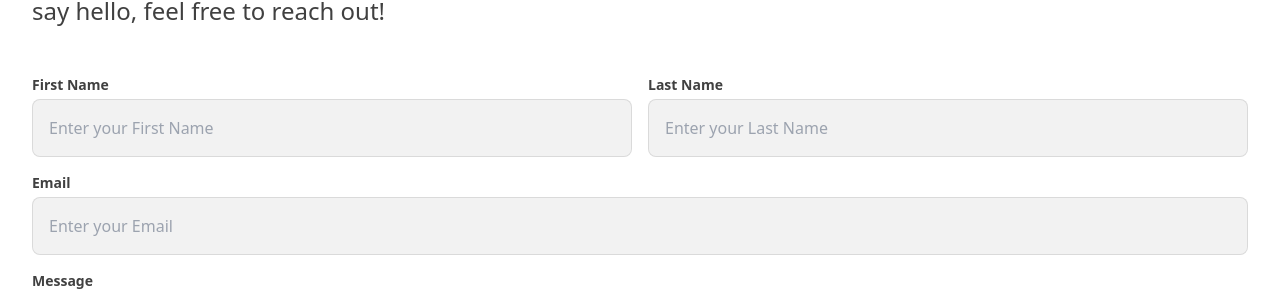
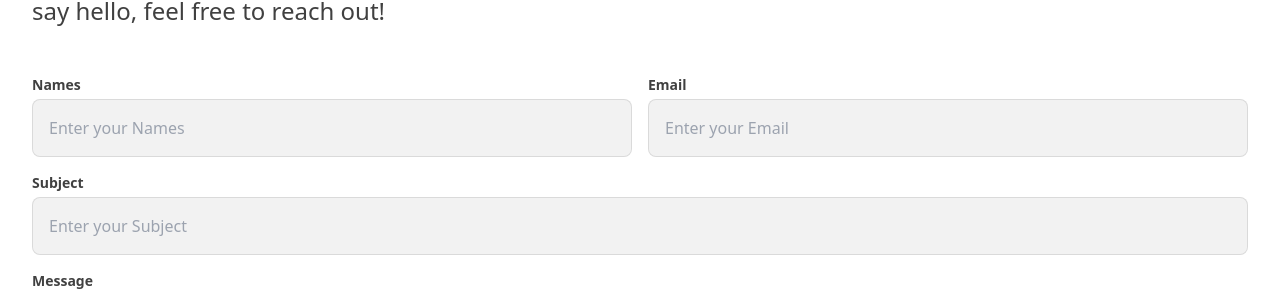
Before and after one commit to jantar25/portfolio-revamp, a React (Vite) app: page /contact in a window 1280 px wide. Shown: the part 355-648 px from the top of the page. Built offline with nearby package versions, Linux system fonts and the light colour scheme; no server answers.

Commit message:
added subject on the email

```diff
--- a/src/pages/Contact.tsx
+++ b/src/pages/Contact.tsx
@@ -16,13 +16,13 @@ const Contact: React.FC = () => {
   const [isFetching, setIsFetching] = useState(false)
   const [validationErrors, setValidationErrors] = useState<Record<string, string>>({})
   const [inputs, setInputs] = useState({
-    firstName: '',
-    lastName: '',
+    names: '',
     email: '',
+    subject: '',
     message: ''
   })
 
-  const textArray = ['firstName', 'lastName', 'message']
+  const textArray = ['names', 'subject', 'message']
   const isAnyError = Object.keys(validationErrors).some(
     (key) => validationErrors[key],
   )
@@ -31,13 +31,13 @@ const Contact: React.FC = () => {
 
   const handleChangeName = (e: React.ChangeEvent<HTMLInputElement>) => {
     const { name, value } = e.target
-    if (value.length >= 60) return
+    if (value.length >= 100) return
     setInputs(prev => ({ ...prev, [name]: value }))
   }
 
   const handleChangeEmail = (e: React.ChangeEvent<HTMLInputElement>) => {
     const { name, value } = e.target
-    if (value.length >= 100) return
+    if (value.length >= 140) return
     setInputs(prev => ({ ...prev, [name]: value }))
   }
 
@@ -50,8 +50,8 @@ const Contact: React.FC = () => {
   const validateNameFields = (e: React.ChangeEvent<HTMLInputElement | HTMLTextAreaElement>) => {
     const { name, value } = e.target
     let fieldName = ''
-    if (name === 'firstName') fieldName = 'First Name'
-    else if (name === 'lastName') fieldName = 'Last Name'
+    if (name === 'names') fieldName = 'Names'
+    else if (name === 'subject') fieldName = 'Subject'
     else if (name === 'message') fieldName = 'Message'
 
     validateName({
@@ -106,9 +106,9 @@ const Contact: React.FC = () => {
           title: 'Message Sent',
         });
         setInputs({
-          firstName: '',
-          lastName: '',
+          names: '',
           email: '',
+          subject: '',
           message: ''
         })
       } else {
@@ -139,37 +139,37 @@ const Contact: React.FC = () => {
           <div className="w-full flex flex-col md:flex-row gap-4">
             <ReusableInputs
               id={id}
-              label="First Name"
+              label="Names"
               type="text"
-              name="firstName"
-              value={inputs.firstName}
-              placeholder="Enter your First Name"
+              name="names"
+              value={inputs.names}
+              placeholder="Enter your Names"
               validationErrors={validationErrors}
               onBlur={validateNameFields}
               handleChange={handleChangeName}
             />
             <ReusableInputs
               id={id}
-              label="Last Name"
-              type="text"
-              name="lastName"
-              value={inputs.lastName}
-              placeholder="Enter your Last Name"
+              label="Email"
+              type="email"
+              name="email"
+              value={inputs.email}
+              placeholder="Enter your Email"
               validationErrors={validationErrors}
-              onBlur={validateNameFields}
-              handleChange={handleChangeName}
+              onBlur={validateEmailField}
+              handleChange={handleChangeEmail}
             />
           </div>
           <ReusableInputs
             id={id}
-            label="Email"
-            type="email"
-            name="email"
-            value={inputs.email}
-            placeholder="Enter your Email"
+            label="Subject"
+            type="text"
+            name="subject"
+            value={inputs.subject}
+            placeholder="Enter your Subject"
             validationErrors={validationErrors}
-            onBlur={validateEmailField}
-            handleChange={handleChangeEmail}
+            onBlur={validateNameFields}
+            handleChange={handleChangeName}
           />
           <ReusableTextArea
             id={id}
```
